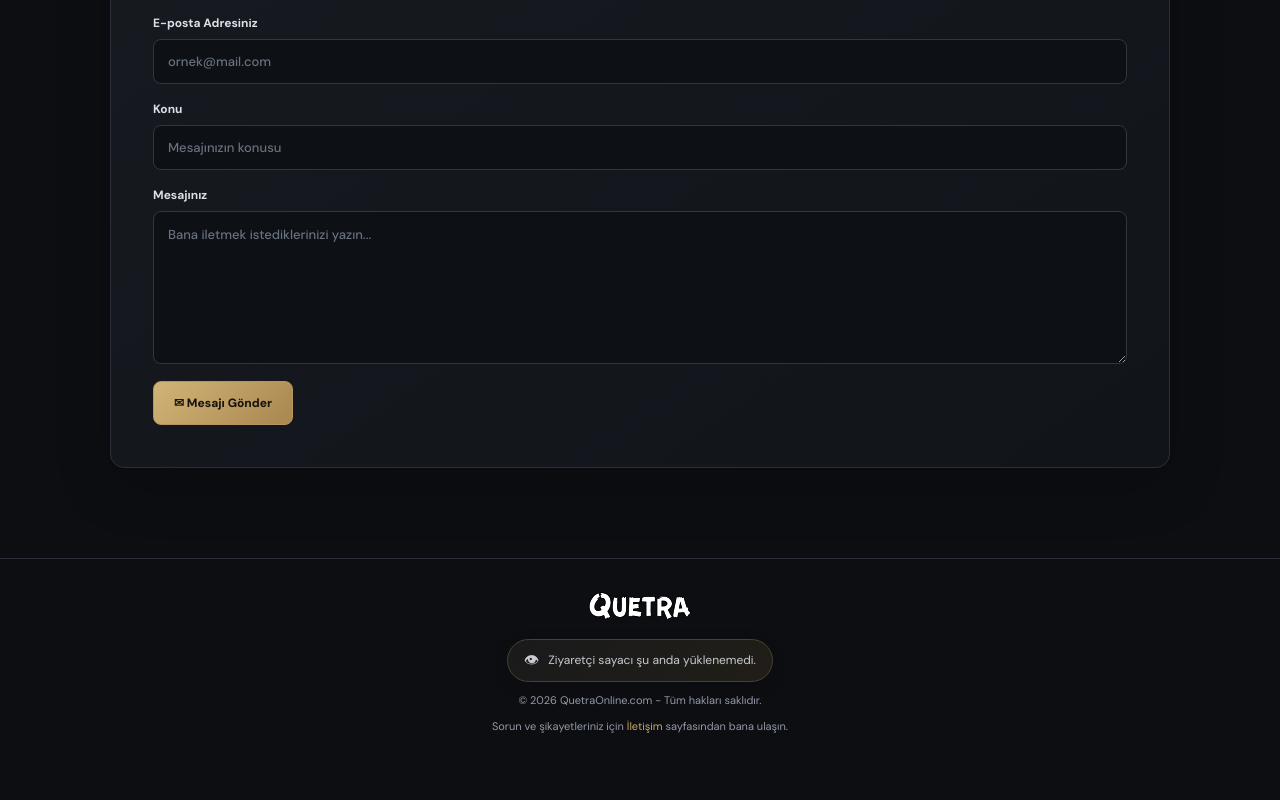
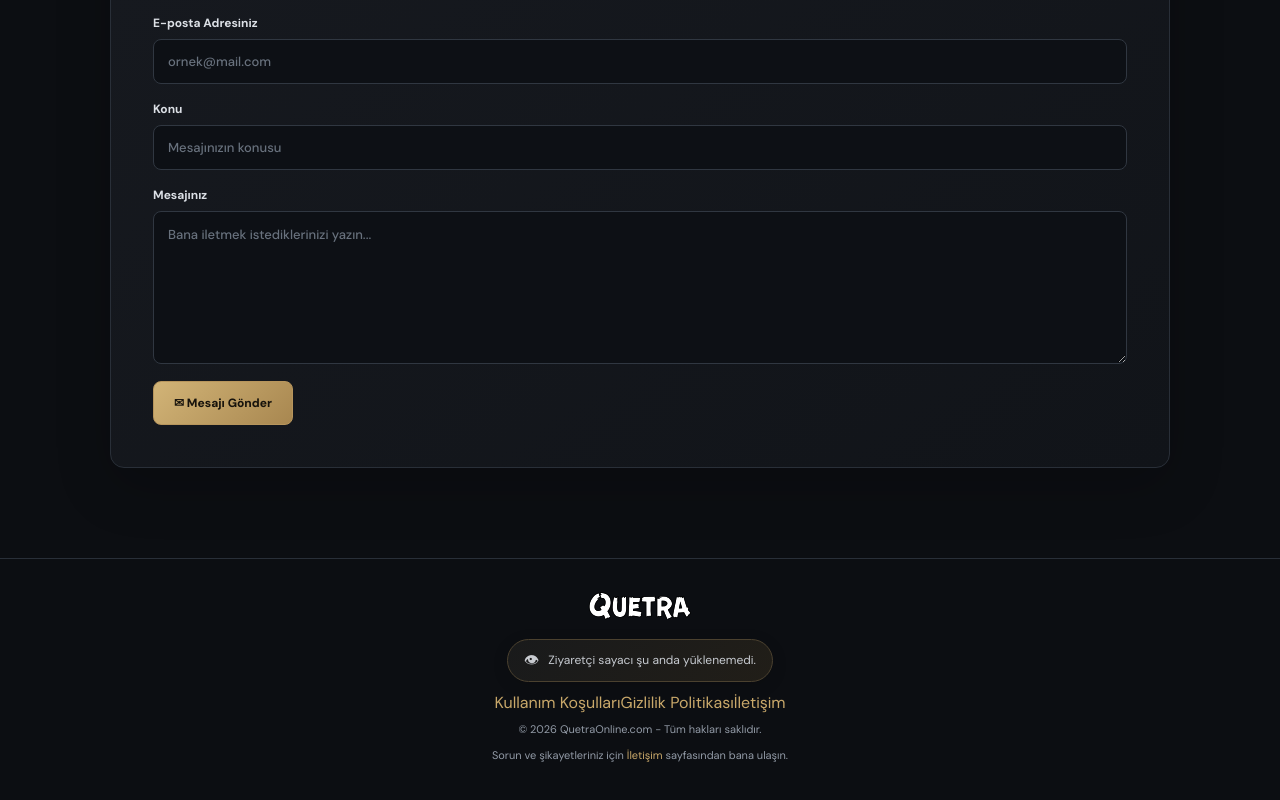
Before and after one commit to quetraonline/quetraonline, a Next.js app: page /iletisim in a window 1280 px wide. Shown: the part 688-1488 px from the top of the page. Built offline with nearby package versions, Linux system fonts and the light colour scheme; no server answers; the database is empty.

Commit message:
Show terms and privacy links in site footer

```diff
--- a/app/iletisim/page.js
+++ b/app/iletisim/page.js
@@ -41,7 +41,12 @@ export default async function ContactPage() {
       <footer className="site-footer" id="contact">
         <img className="footer-logo" src="/quetra-logo.svg?v=20261108" alt="QuetraOnline" />
         <VisitorCounter />
-        <p>© 2026 QuetraOnline.com - Tüm hakları saklıdır.</p>
+        <nav className="legal-footer-links" aria-label="Yasal bağlantılar">
+            <a href="/terms-of-service">Kullanım Koşulları</a>
+            <a href="/privacy-policy">Gizlilik Politikası</a>
+            <a href="/iletisim">İletişim</a>
+          </nav>
+          <p>© 2026 QuetraOnline.com - Tüm hakları saklıdır.</p>
         <p>Sorun ve şikayetleriniz için <a href="/iletisim">İletişim</a> sayfasından bana ulaşın.</p>
       </footer>
     </main>
```
